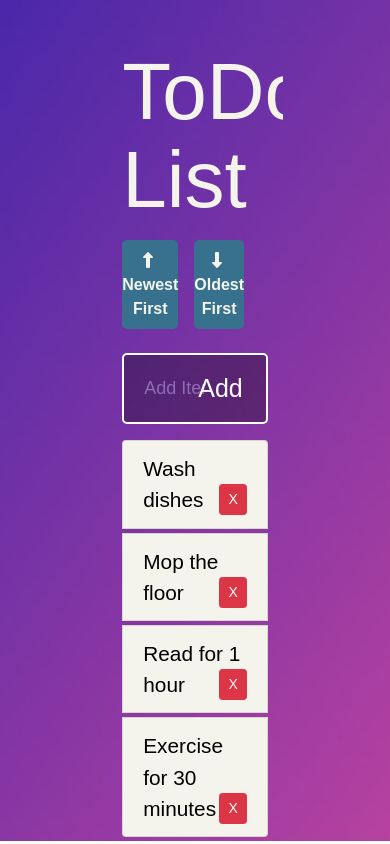
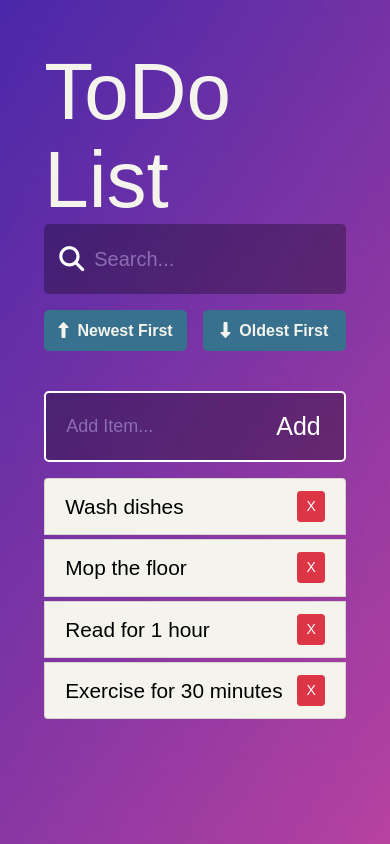
Before and after one commit to MiltonChung/ToDoListWebsite, a plain HTML site: page index.html in a window 390 px wide. Drawn offline with nearby package versions, Linux system fonts and the light colour scheme.

Commit message:
responsive

```diff
--- a/style.css
+++ b/style.css
@@ -14,8 +14,10 @@
 body {
   font-family: Arial, Helvetica, sans-serif;
   -webkit-font-smoothing: antialiased;
-  background: url("background.jfif") no-repeat center;
+  background: url("background.jfif") no-repeat center fixed;
   background-size: cover;
+  width: 100%;
+  height: 100%;
   color: black;
 }
 
@@ -75,12 +77,26 @@ img {
   overflow: hidden;
 }
 
+@media(max-width: 1350px){
+  .container {
+    max-width: 75%;
+  }
+}
+
+@media(max-width: 820px){
+  .container {
+    max-width: 85%;
+  }
+}
+
 
 /* TOP */
 .header{
   display: grid;
   grid-template-columns: 1.5fr 1fr;
 }
+
+
 
 /* title */
 .title {
@@ -130,6 +146,19 @@ img {
   font-size: 25px;
 }
 
+@media(max-width: 820px){
+  .header{
+    grid-template-columns: 1fr;
+  }
+
+  .search-container {
+    margin-top: 0rem;
+  }
+
+  .fa-search {
+    transform: translateY(-50%);
+  }
+}
 
 /* filters */
 .filter {
@@ -162,6 +191,13 @@ img {
 .filter-selected {
   color: var(--purple);
   background: var(--background);
+}
+
+@media(max-width: 820px){
+  .filter {
+    grid-template-columns: repeat(2, 1fr);
+    margin: 1rem 0 2.5rem 0;
+  }
 }
 
 /* Add */
```
